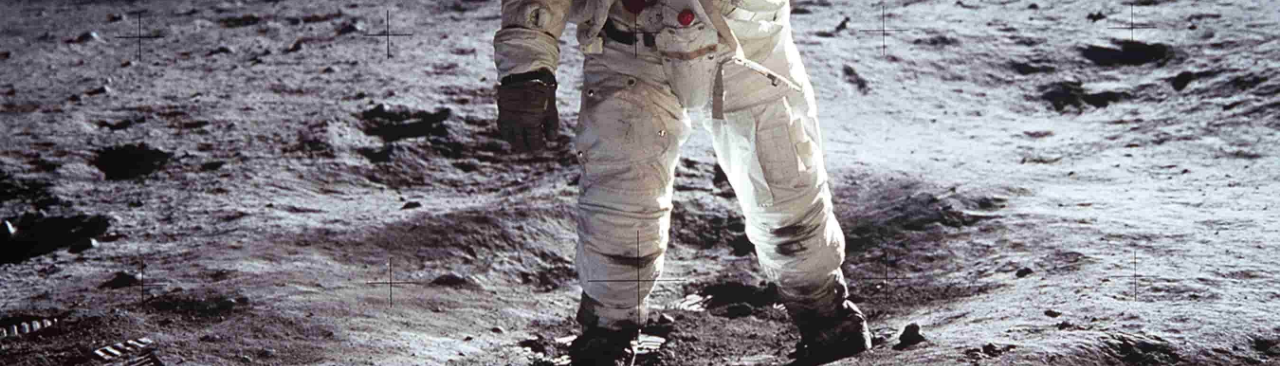
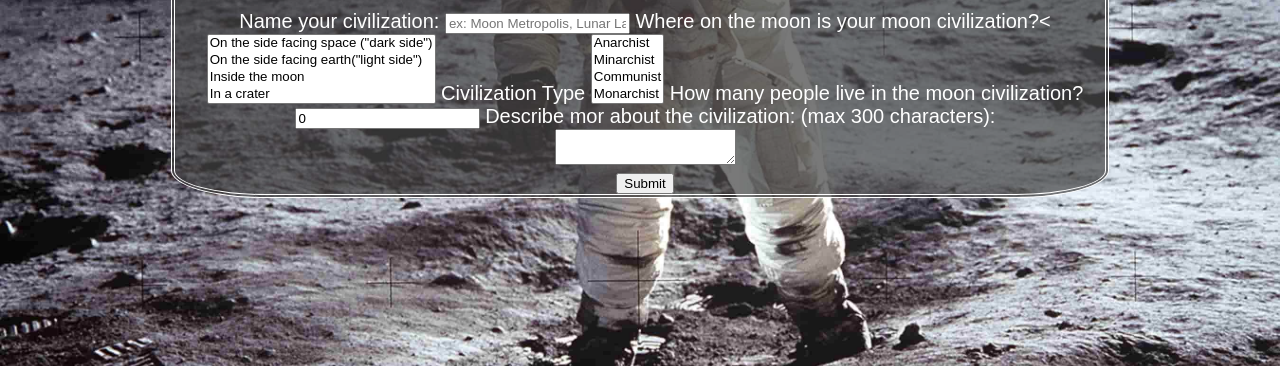
Before and after one commit to 13retonnian/cpnt260-a4, a plain HTML site: page index.html in a window 1280 px wide. Shown: the part 434-800 px from the top of the page. Drawn offline with Linux system fonts and the light colour scheme; a web font is replaced by a local one.

Commit message:
added hero section

```diff
--- a/css/style.css
+++ b/css/style.css
@@ -38,3 +38,24 @@ a:link {
   border-radius: 10%;
   text-align: center;
 }
+#hero-section{
+  color: white;
+  display: flex;
+  flex-direction: column;
+  align-items: center;
+  justify-content: center;
+  margin-left: auto;
+  margin-right: auto;
+  margin-top: 40px;
+  width: 900px;
+  max-width: 100%;
+  background-color: rgba(65, 65, 65, 0.7);
+  padding: 0px 10px 0px 20px;
+  font-family: 'Stick No Bills', sans-serif;
+  border-style: double;
+  border-color: white;
+  border-width: 4px;
+  font-size: clamp(10px, 3vw, 20px);
+  border-radius: 10%;
+  text-align: center;
+}
--- a/index.html
+++ b/index.html
@@ -19,8 +19,44 @@
   </header>
   <main>
     <section id="hero-section">
-      <h2>Book a trip to the moon!</h2>
-
+      <h2>Build a civilization on the moon!</h2>
+      <form id="moon-civ-form">
+        <label for="moon-civilization-name">Name your civilization:</label>
+        <input type="text" name="moon-civilization-name" value="" placeholder="ex: Moon Metropolis, Lunar Land">
+        <label for="moon-civ-location">Where on the moon is your moon civilization?</label><
+        <select id="moon-civ-locations" name="moon-civ-location" value="select" multiple>
+          <option value="space">On the side facing space ("dark side")</option>
+          <option value="light-side">On the side facing earth("light side")</option>
+          <option value="inside">Inside the moon</option>
+          <option value="crater">In a crater</option>
+          <option value="moon-mountain">On a moon mountain</option>
+          <option value="all-over">All over the place</option>
+        </select>
+        <label for="civilization-type">Civilization Type</label>
+        <select id="civilization-types" name="civilization-type" value="select" multiple>
+          <option value="anarchist">Anarchist</option>
+          <option value="minarchist">Minarchist</option>
+          <option value="communist">Communist</option>
+          <option value="monarchist">Monarchist</option>
+          <option value="democracy">Democratic</option>
+          <option value="oligarchy">Oligarchic</option>
+          <option value="aristocracy">Aristocracy</option>
+          <option value="republic">Republic</option>
+          <option value="fascist">Fascist</option>
+          <option value="capitalist">Capitalist</option>
+          <option value="athiest">Athiest</option>
+          <option value="religious">Religious</option>
+          <option value="nationalist">Nationalist</option>
+        </select>
+        <label for="number-of-citizens">How many people live in the moon civilization?</label>
+        <input type="number" name="number-of-ghosts" value="0">
+        <label for="description">
+        Describe mor about the civilization: (max 300 characters):
+        </label><br>
+        <textarea name="comments">
+        </textarea><br>
+        <input type="submit" value="Submit">
+      </form>
     </section>
   </main>
   <footer>
```
Lines whose indentation alone changed are shown as unchanged.
